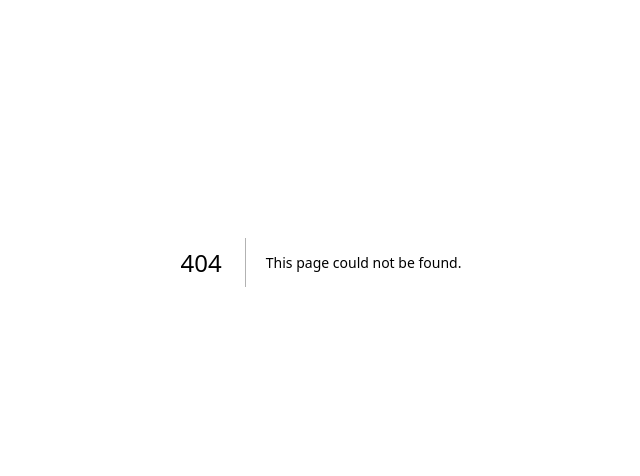
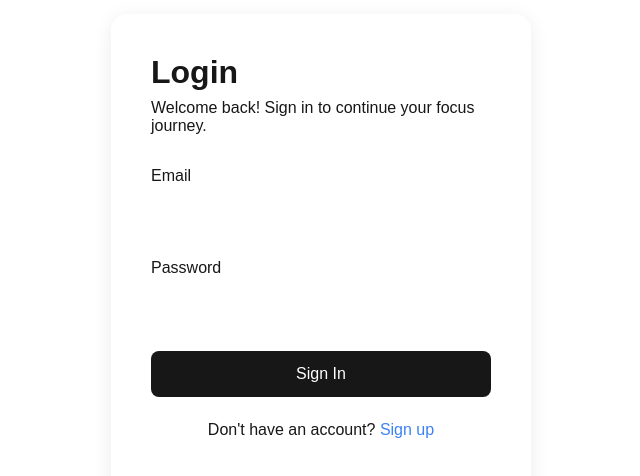
Before and after one commit to bradenbuchanan/focus, a Next.js app: page /login in a window 1280 px wide. Before the commit this address had no page. Shown: the part 138-614 px from the top of the page, without its empty margins (319-959 px from the left). Built offline with nearby package versions, Linux system fonts and the light colour scheme.

Commit message:
Add login page

```diff
--- /dev/null
+++ b/src/app/(auth)/login/page.tsx
@@ -0,0 +1,89 @@
+'use client';
+
+import { useState } from 'react';
+import { signIn } from 'next-auth/react';
+import { useRouter } from 'next/navigation';
+import Link from 'next/link';
+import styles from '../auth.module.css';
+
+export default function Login() {
+  const [email, setEmail] = useState('');
+  const [password, setPassword] = useState('');
+  const [error, setError] = useState('');
+  const [isLoading, setIsLoading] = useState(false);
+  const router = useRouter();
+
+  const handleSubmit = async (e: React.FormEvent) => {
+    e.preventDefault();
+    setIsLoading(true);
+    setError('');
+
+    try {
+      const result = await signIn('credentials', {
+        redirect: false,
+        email,
+        password,
+      });
+
+      if (result?.error) {
+        setError('Invalid email or password');
+        setIsLoading(false);
+        return;
+      }
+
+      router.push('/dashboard');
+    } catch (error) {
+      setError('Something went wrong. Please try again.');
+      setIsLoading(false);
+    }
+  };
+
+  return (
+    <div className={styles.authContainer}>
+      <div className={styles.authForm}>
+        <h1>Login</h1>
+        <p>Welcome back! Sign in to continue your focus journey.</p>
+
+        {error && <div className={styles.error}>{error}</div>}
+
+        <form onSubmit={handleSubmit}>
+          <div className={styles.formGroup}>
+            <label htmlFor="email">Email</label>
+            <input
+              type="email"
+              id="email"
+              value={email}
+              onChange={(e) => setEmail(e.target.value)}
+              required
+            />
+          </div>
+
+          <div className={styles.formGroup}>
+            <label htmlFor="password">Password</label>
+            <input
+              type="password"
+              id="password"
+              value={password}
+              onChange={(e) => setPassword(e.target.value)}
+              required
+            />
+          </div>
+
+          <button
+            type="submit"
+            className={styles.submitButton}
+            disabled={isLoading}
+          >
+            {isLoading ? 'Signing in...' : 'Sign In'}
+          </button>
+        </form>
+
+        <div className={styles.authLinks}>
+          <p>
+            Don't have an account? <Link href="/register">Sign up</Link>
+          </p>
+        </div>
+      </div>
+    </div>
+  );
+}
```
